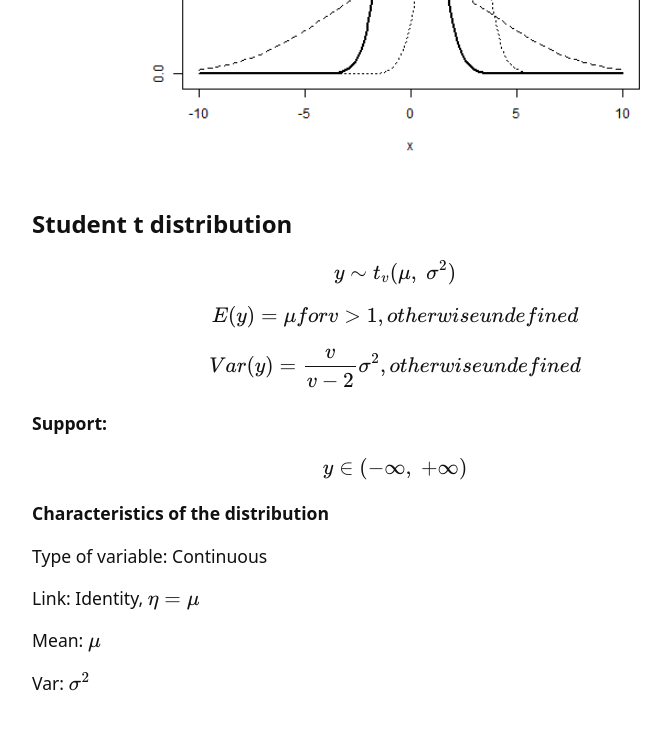
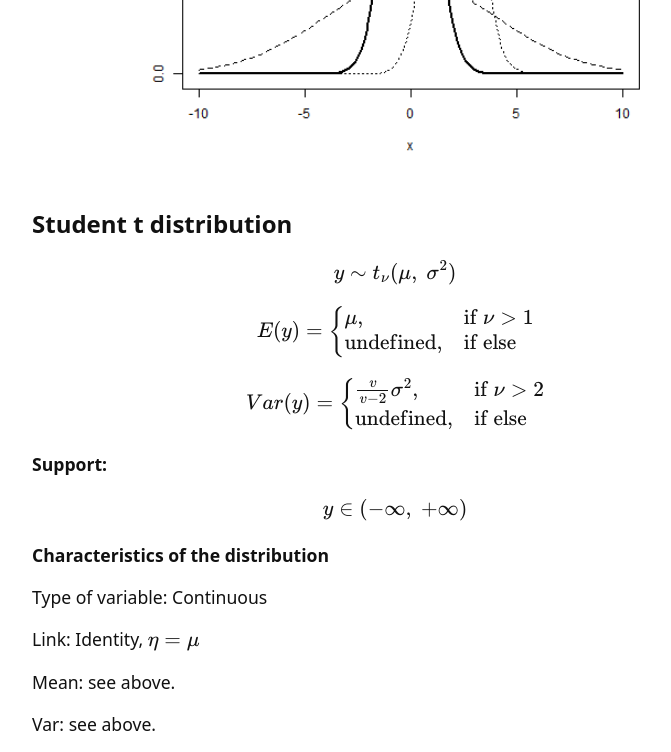
Before and after one commit to k-state-id3a/mixed-models-fall25, a Jekyll site: the page built from content/3-lesson.md, in a window 1280 px wide and 900 px high, scrolled down 3739 px, cut to the strip 0-752 px from the top of the window. Shown: the whole strip, without its empty margins (245-916 px from the left). Built offline with Jekyll 4.4.1, drawn with Linux system fonts in a browser that asks for light colours; formulas are drawn with MathJax 3.

Commit message:
typos on p3

```diff
--- a/content/3-lesson.md
+++ b/content/3-lesson.md
@@ -171,12 +171,19 @@ Var: $$\sigma^2$$
 #### **Student t distribution**
 
 $$
-y\sim t_v(\mu, \; \sigma^2)
+y\sim t_{\nu}(\mu, \; \sigma^2)
 $$
 
-$$E(y) = \mu for v > 1, otherwise undefined$$
+$$E(y) = \begin{cases}
+    \mu, & \text{if } \nu > 1 \\
+    \text{undefined}, & \text{if } \text{else}
+\end{cases}$$
 
-$$Var(y) = \frac{v}{v-2} \sigma^2, otherwise undefined$$
+$$Var(y) = \begin{cases}
+    \frac{v}{v-2} \sigma^2, & \text{if } \nu > 2 \\
+    \text{undefined}, & \text{if } \text{else}
+\end{cases}$$
+
 
 **Support:**
 
@@ -190,9 +197,9 @@ Type of variable: Continuous
 
 Link: Identity, $$\eta = \mu$$
 
-Mean: $$\mu$$
+Mean: see above.
 
-Var: $$\sigma^2$$
+Var: see above.
 
 {% include figure.html img="day3/tdist.png" alt="" caption="" width="80%" %}
 
```
